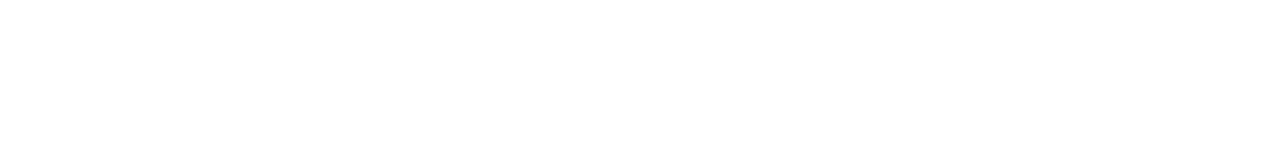
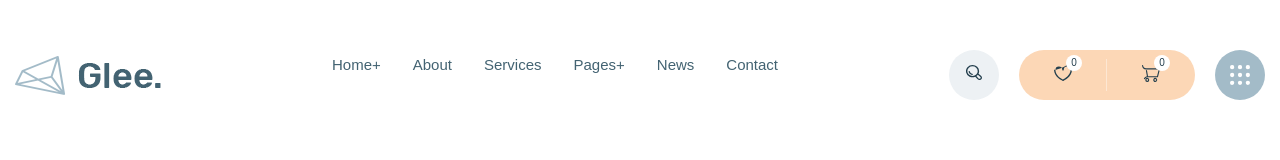
Before and after one commit to BADJOLINI/glee, a website: page app/index.html in a window 1280 px wide. Drawn offline with nearby package versions, Linux system fonts and the light colour scheme; files that its build step writes are made by us from their sources.

Commit message:
added header, fonts

```diff
--- a/app/index.html
+++ b/app/index.html
@@ -3,11 +3,64 @@
 <head>
   <meta charset="UTF-8">
   <meta name="viewport" content="width=device-width, initial-scale=1.0">
-  <title>Document</title>
+  <title>Glee</title>
   <link rel="stylesheet" href="css/style.min.css">
 </head>
 <body>
 
+<header class="header">
+  <div class="container">
+    <div class="header__inner">
+      <a class="logo" href="#" >
+        <img class="logo__img" src="images/logo.png" alt="logo" >
+      </a>
+      <nav class="menu">
+        <ul class="menu__list">
+          <li class="menu__list-item">
+            <a class="menu__list-link" href="#">Home+</a>
+          </li>
+          <li class="menu__list-item">
+            <a class="menu__list-link" href="#">About</a>
+          </li>
+          <li class="menu__list-item">
+            <a class="menu__list-link" href="#">Services</a>
+          </li>
+          <li class="menu__list-item">
+            <a class="menu__list-link" href="#">Pages+</a>
+          </li>
+          <li class="menu__list-item">
+            <a class="menu__list-link" href="#">News</a>
+          </li>
+          <li class="menu__list-item">
+            <a class="menu__list-link" href="#">Contact</a>
+          </li>
+        </ul>
+      </nav>
+      <div class="user-nav">
+        <a class="user-nav__link user-nav__link--search" href="#">
+          <img class="user-nav__link-img" src="images/icons/search.svg" alt="user icon">
+        </a>
+        <a class="user-nav__link user-nav__link--heart" href="#">
+          <img class="user-nav__link-img" src="images/icons/heart.svg">
+          <span class="user-nav__num">0</span>
+        </a>
+        <a class="user-nav__link user-nav__link--shop" href="#">
+          <img class="user-nav__link-img" src="images/icons/shop.svg">
+            <span class="user-nav__num">0</span>
+        </a>
+        <a class="user-nav__link user-nav__link--menu" href="#">
+          <img class="user-nav__link-img" src="images/icons/menu.svg" alt="">
+        </a>
+      </div>
+    </div>
+  </div>
+</header>
+
+<main></main>
+
+<footer class="footer">
+
+</footer>
 
 
 
--- a/app/scss/_fonts.scss
+++ b/app/scss/_fonts.scss
@@ -0,0 +1,49 @@
+@font-face {
+  font-family: 'DMSans-Regular', sans-serif;
+  font-weight: 400;
+  font-style: normal;
+  src: local('DMSans-Regular'),
+    url('../fonts/DMSans-Regular.woff2') format('woff2'),
+    url('../fonts/DMSans-Regular.woff') format('woff');
+  font-display: swap;
+}
+
+@font-face {
+  font-family: 'DMSans-Medium', sans-serif;
+  font-weight: 500;
+  font-style: normal;
+  src: local('DMSans-Medium'),
+    url('../fonts/DMSans-Medium.woff2') format('woff2'),
+    url('../fonts/DMSans-Medium.woff') format('woff');
+  font-display: swap;
+}
+
+@font-face {
+  font-family: 'DMSans-Bold', sans-serif;
+  font-weight: 700;
+  font-style: normal;
+  src: local('DMSans-Bold'),
+    url('../fonts/DMSans-Bold.woff2') format('woff2'),
+    url('../fonts/DMSans-Bold.woff') format('woff');
+  font-display: swap;
+}
+
+@font-face {
+  font-family: 'Rubik-Regular', sans-serif;
+  font-weight: 400;
+  font-style: normal;
+  src: local('Rubik-Regular'),
+    url('../fonts/Rubik-Regular.woff2') format('woff2'),
+    url('../fonts/Rubik-Regular.woff') format('woff');
+  font-display: swap;
+}
+
+@font-face {
+  font-family: 'Rubik-Medium', sans-serif;
+  font-weight: 500;
+  font-style: normal;
+  src: local('Rubik-Medium'),
+    url('../fonts/Rubik-Medium.woff2') format('woff2'),
+    url('../fonts/Rubik-Medium.woff') format('woff');
+  font-display: swap;
+}
--- a/app/scss/_global.scss
+++ b/app/scss/_global.scss
@@ -1,3 +1,11 @@
 body {
+font-size: 15px;
+line-height: 30px;
+@extend %rubik-400
+}
 
+.container {
+  max-width: 1800px;
+  margin: 0 auto;
+  padding: 0 15px;
 }
--- a/app/scss/_vars.scss
+++ b/app/scss/_vars.scss
@@ -0,0 +1,28 @@
+$accent-color: #243f4d;
+$default-color: #436372;
+$title-color: #1a1a1a;
+
+%dmsans-400 {
+  font-family: 'DMSans-Regular', sans-serif;
+  font-weight: 400;
+}
+
+%dmsans-500 {
+  font-family: 'DMSans-Medium', sans-serif;
+  font-weight: 500;
+}
+
+%dmsans-700 {
+  font-family: 'DMSans-Bold', sans-serif;
+  font-weight: 700;
+}
+
+%rubik-400 {
+  font-family: 'Rubik-Regular', sans-serif;
+  font-weight: 400;
+}
+
+%rubik-500 {
+  font-family: 'Rubik-Medium', sans-serif;
+  font-weight: 500;
+}
--- a/app/scss/style.scss
+++ b/app/scss/style.scss
@@ -3,6 +3,95 @@
 @import 'reset';
 @import 'global';
 
+.header {
+  padding: 50px 0;
+  &__inner {
+    display: flex;
+    justify-content: space-between;
+    align-items: center;
+  }
+}
+
+.menu {
+  margin: 0 0 auto;
+  &__list{
+    display: flex;
+  }
+  &__list-item + .menu__list-item{
+    padding-left: 32px;
+  }
+
+  &__list-link {
+    color:  $default-color;
+    @extend %rubik-500;
+    }
+  }
+
+  .user-nav {
+    display: flex;
+
+    &__link {
+      position: relative;
+      border-radius: 50%;
+      width: 50px;
+      padding: 15px 0;
+    }
+
+    &__num {
+      position: absolute;
+      width: 16px;
+      height: 16px;
+      border-radius: 50%;
+      background-color: #ffffff;
+      top: 5px;
+      right: 25px;
+      font-size: 10px;
+      text-align: center;
+      line-height: 16px;
+      color: $accent-color;
+      @extend %dmsans-400;
+    }
+
+    &__link--search {
+      background-color: #edf1f4;
+      margin-right: 20px;
+      width: 50px;
+      padding: 15px 0;
+    }
+
+    &__link--heart,
+    &__link--shop{
+      width: 88px;
+      background-color: #fcd7b6;
+    }
+    &__link--heart{
+      border-radius: 50px 0 0 50px;
+      &::after{
+        content: '';
+        width: 1px;
+        height: 32px;
+        background-color: #fde7d3;
+        position: absolute;
+        right: 0;
+        top: 9px;
+      }
+    }
+
+    &__link--shop{
+      border-radius: 0 50px 50px 0;
+    }
+
+    &__link--menu {
+      background-color: #a3bbc8;
+      margin-left: 20px;
+
+    }
+    &__link-img{
+      margin: 0 auto;
+    }
+
+  }
+
 
 
 
```
Also changed, not shown: app/fonts/DMSans-Bold.woff (added), app/fonts/DMSans-Bold.woff2 (added), app/fonts/DMSans-Medium.woff (added), app/fonts/DMSans-Medium.woff2 (added), app/fonts/DMSans-Regular.woff (added), app/fonts/DMSans-Regular.woff2 (added), app/fonts/Rubik-Medium.woff (added), app/fonts/Rubik-Medium.woff2 (added), app/fonts/Rubik-Regular.woff (added), app/fonts/Rubik-Regular.woff2 (added), app/images/icons/heart.svg (added), app/images/icons/menu.svg (added), app/images/icons/search.svg (added), app/images/icons/shop.svg (added), 1 more files.
